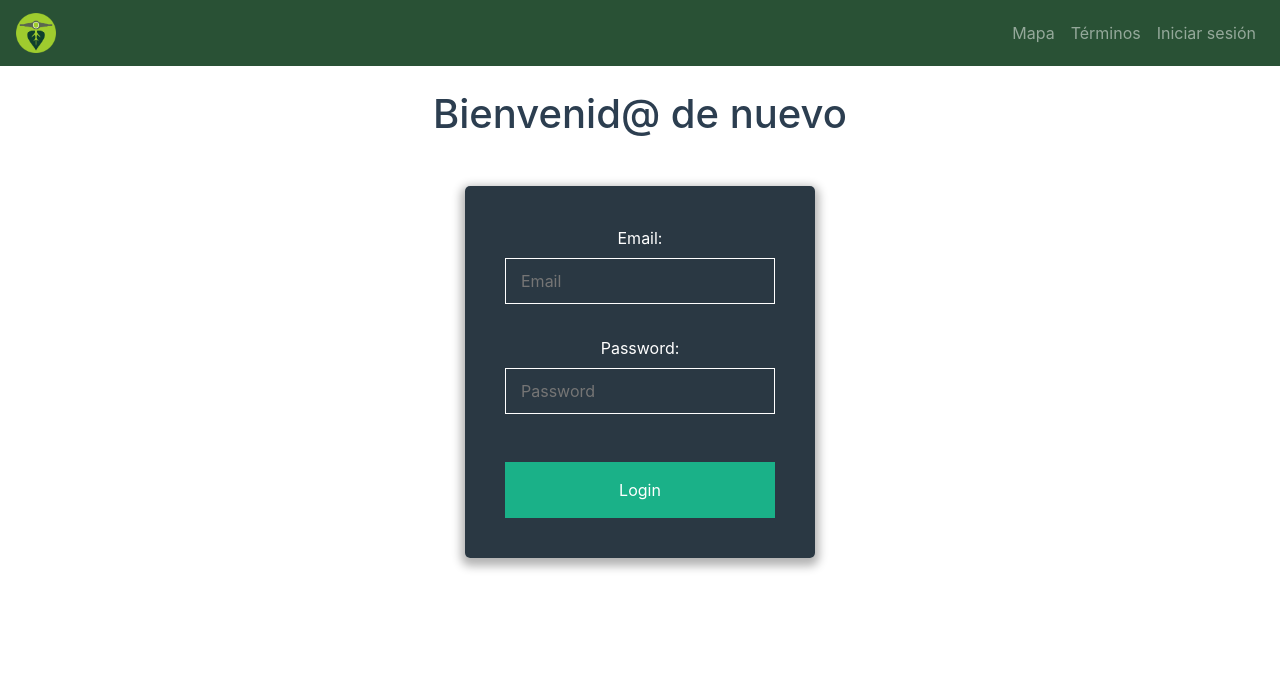
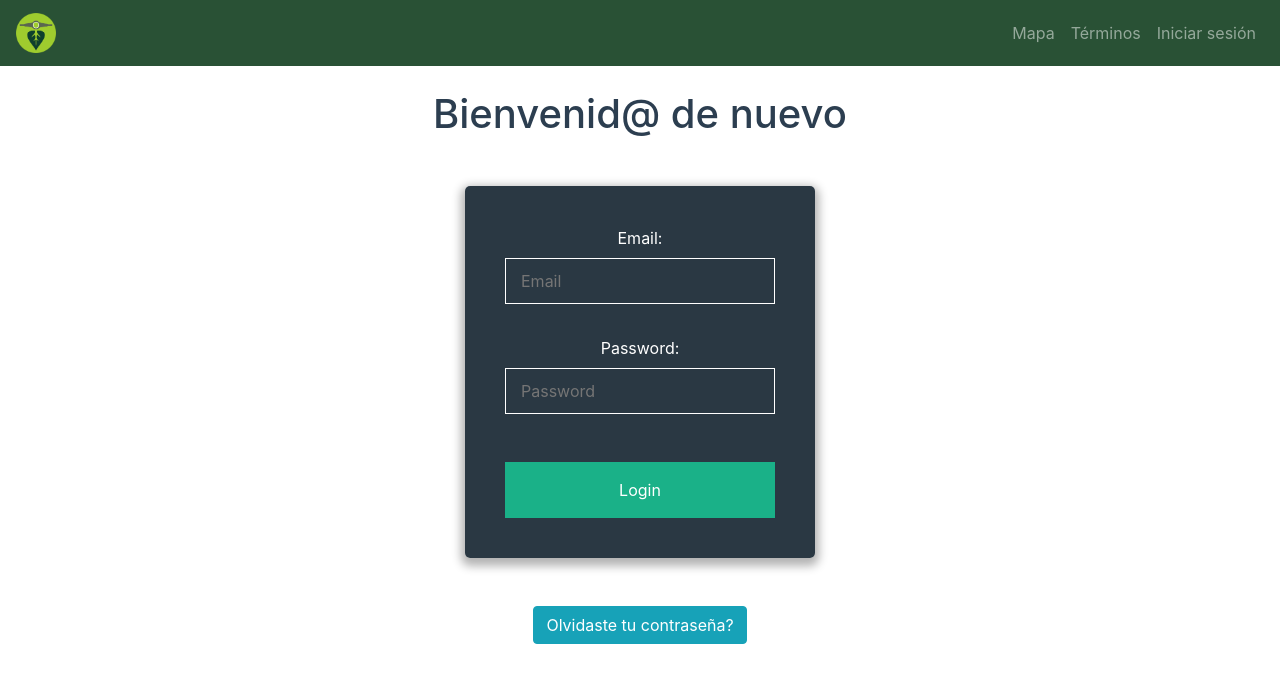
Before and after one commit to Eco-transport/Front, a Vue app in the folder Ecotransport/: page /iniciar-sesion in a window 1280 px wide. Shown: the top 682 px of the page. Built offline with nearby package versions, Linux system fonts and the light colour scheme.

Commit message:
Agregar opcion de recuperación de contraseña a la vista iniciar sesion

```diff
--- a/Ecotransport/src/router/index.js
+++ b/Ecotransport/src/router/index.js
@@ -62,7 +62,7 @@ export default new Router({
     },
     {
       path: '/olvpass',
-      name: 'olvpass',
+      name: 'OlvPass',
       component: OlvPass
     },
     {
--- a/Ecotransport/src/views/IniciarSesion.vue
+++ b/Ecotransport/src/views/IniciarSesion.vue
@@ -10,6 +10,9 @@
           <input class="form-input" type="password" id="password" placeholder="Password">
           <input class="form-submit" type="submit" value="Login">
         </form>
+      <div>
+        <a href="OlvPass.vue"><button type="button" class="btn btn-info">Olvidaste tu contraseña?</button></a>
+      </div>
     </div>
 </template>
 
```
